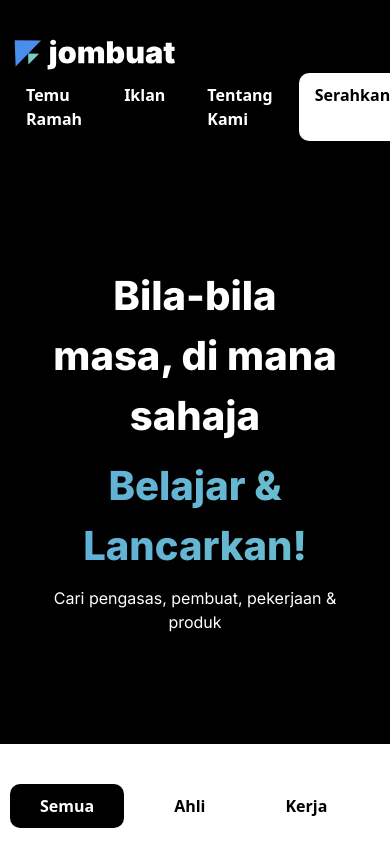
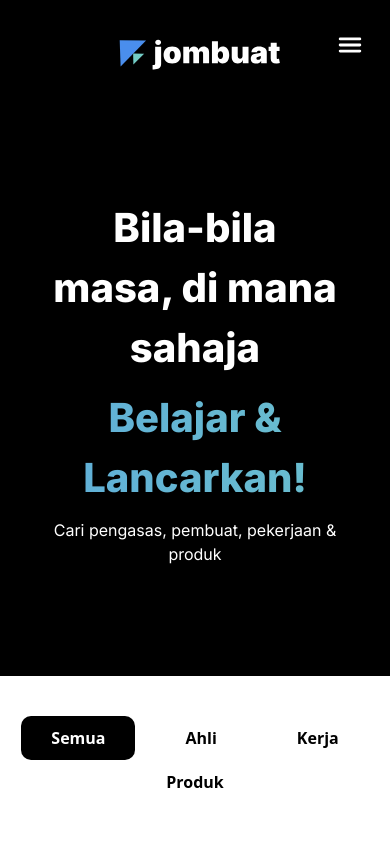
Before and after one commit to alserembani94/jombuat-old, a Next.js app: page / in a window 390 px wide. Shown: the top 842 px of the page. Built offline with nearby package versions, Linux system fonts and the light colour scheme; no server answers.

Commit message:
📱 Tambah butang menu untuk telefon bimbit

```diff
--- a/components/header.js
+++ b/components/header.js
@@ -1,10 +1,11 @@
 import Link from 'next/link'
 import styles from '../styles/Halaman.module.scss'
+import { IconContext } from 'react-icons'
+import { IoMenu } from 'react-icons/io5'
 
 const Header = () => (
     <header className={styles.header} data-trigger={false}>
-        <div>
-            {/* <h3 className={styles.brand}>JomCreate</h3> */}
+        <div className={styles.header_desktop}>
             <Link href='/'>
                 <a>
                     <img className={styles.brand} src='./Logo-JomBuat.svg' alt="JomBuat" />
@@ -41,6 +42,18 @@ const Header = () => (
                 </li>
             </ul>
         </div>
+        <div className={styles.header_tablet}>
+            <Link href='/'>
+                <a>
+                    <img className={styles.brand} src='./Logo-JomBuat.svg' alt="JomBuat" />
+                </a>
+            </Link>
+            <button>
+                <IconContext.Provider value={{ className: "Icon" }}>
+                    <IoMenu />
+                </IconContext.Provider>
+            </button>
+        </div>
     </header>
 )
 
--- a/components/layout.module.scss
+++ b/components/layout.module.scss
@@ -2,7 +2,6 @@
     min-height: 100vh;
     display: flex;
     flex-direction: column;
-    width: 100vw;
 }
 
 .kandungan {
@@ -10,5 +9,4 @@
     display: flex;
     flex-flow: column nowrap;
     align-items: center;
-    width: 100%;
 }
--- a/package.json
+++ b/package.json
@@ -17,6 +17,7 @@
     "postcss-preset-env": "^6.7.0",
     "react": "17.0.1",
     "react-dom": "17.0.1",
+    "react-icons": "^4.1.0",
     "react-instantsearch-dom": "^6.8.2",
     "remark": "^13.0.0",
     "remark-html": "^13.0.1",
--- a/styles/Halaman.module.scss
+++ b/styles/Halaman.module.scss
@@ -39,7 +39,7 @@
   height: auto;
 }
 
-.header{
+.header {
   width: 100%;
   display: flex;
   position: sticky;
@@ -49,13 +49,41 @@
   top: 0px;
   color: white;
 
-  & > div {
+  &_desktop {
+    @media only screen and (max-width: 768px) {
+      display: none !important;
+    }
+
     width: clamp(300px, 100%, 1200px);
     display: flex;
     flex-flow: row wrap;
     justify-content: space-between;
     margin: 25px 20px;
     align-items: center;
+  }
+
+  &_tablet {
+    @media only screen and (min-width: 769px) {
+      display: none !important;
+    }
+
+    display: flex;
+    width: clamp(300px, 100%, 1200px);
+    margin: 25px 20px;
+    flex-flow: row wrap;
+    justify-content: center;
+    position: relative;
+
+    button {
+      position: absolute;
+      right: 0px;
+      padding: 5px;
+      width: 40px;
+      height: 40px;
+      display: flex;
+      justify-content: center;
+      align-items: center;
+    }
   }
 
   & ul {
@@ -125,6 +153,8 @@
 
 .author {
   display: flex;
+  flex-flow: row wrap;
+  align-items: center;
 }
 
 .cta {
@@ -237,6 +267,7 @@
     display: flex;
     flex-flow: row wrap;
     margin-bottom: 50px;
+    justify-content: center;
 
     & > li {
       min-width: 80px;
--- a/styles/globals.scss
+++ b/styles/globals.scss
@@ -50,3 +50,8 @@ p, h1, h2, h3, h4, h5, h6 {
   margin: 0;
   font-family: 'Inter', 'Segoe UI', sans-serif;
 }
+
+.Icon {
+  width: 100%;
+  height: 100%;
+}
```
Also changed, not shown: styles/TentangKami.module.scss (+5 -3 lines), 1 other file (tests, documents, lock files or other folders).
